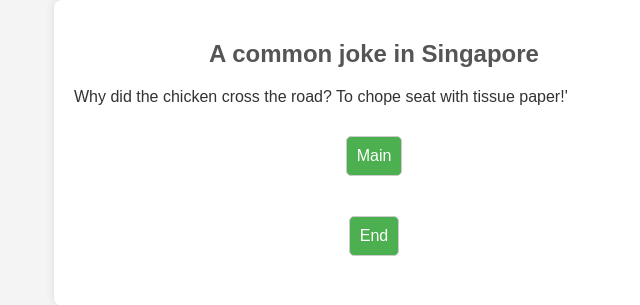
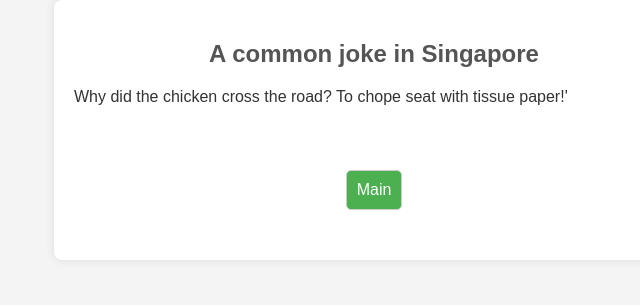
Before and after one commit to SDW1222/financial-genai-web3, a Flask app: page /joke in a window 1280 px wide. Shown: the top 305 px of the page, without its empty margins (266-906 px from the left). Run offline with Flask 3, Linux system fonts and the light colour scheme.

Commit message:
Update joke.html

```diff
--- a/templates/joke.html
+++ b/templates/joke.html
@@ -66,13 +66,14 @@
 <body>
         <div class="container">
             <h2>A common joke in Singapore</h2>
-            <p>{{j}}</p >
-            <form action="/main" method="post">
-                <input type="submit" value="Main">
-            </form>
-            <form action="/" method="post">
-                <input type="submit" value="End">
-            </form>
+    <p>{{ j }}</p>
+    <br>
+    <form action="/main" method="post">
+        <input type="submit" value="Main" aria-label="Go to main page">
+    </form>
+</body>
+</html>
+
     </div>
 </body>
 </html>
```
